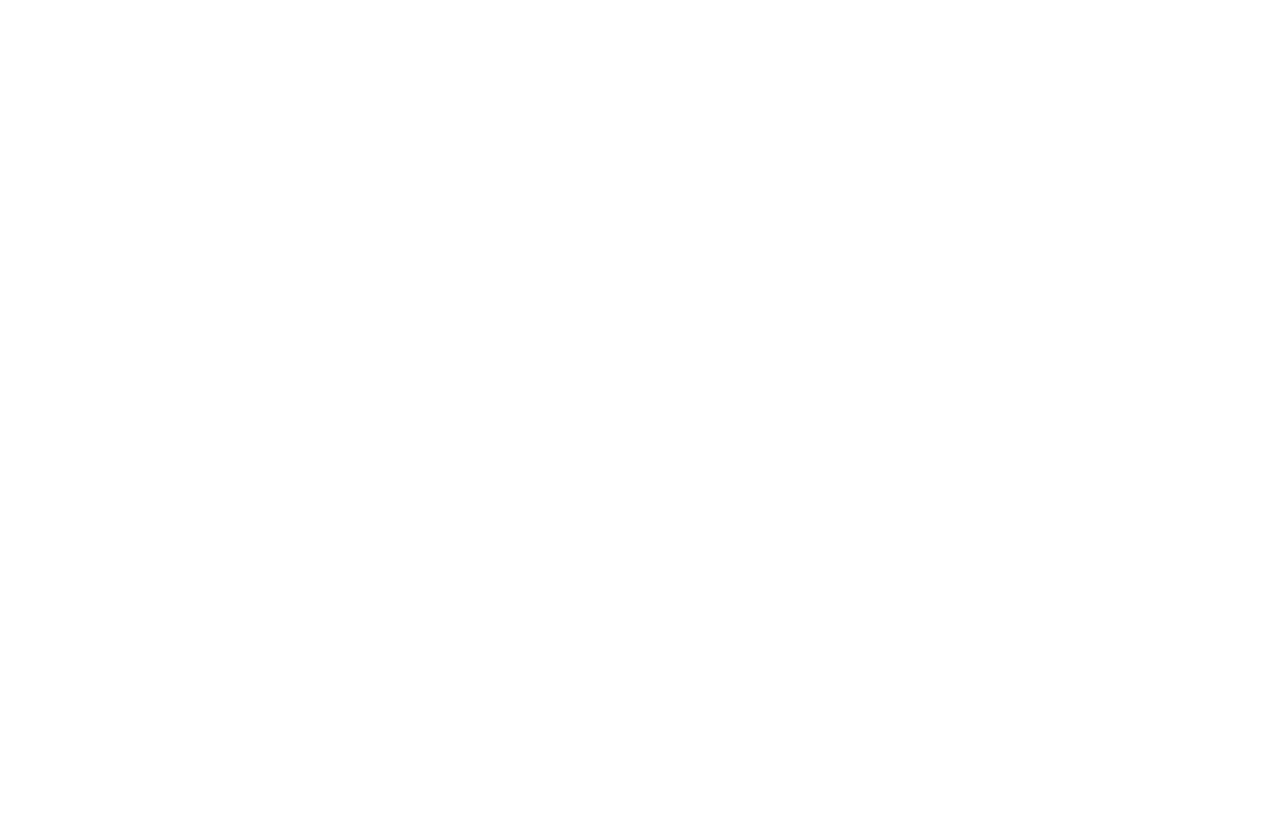
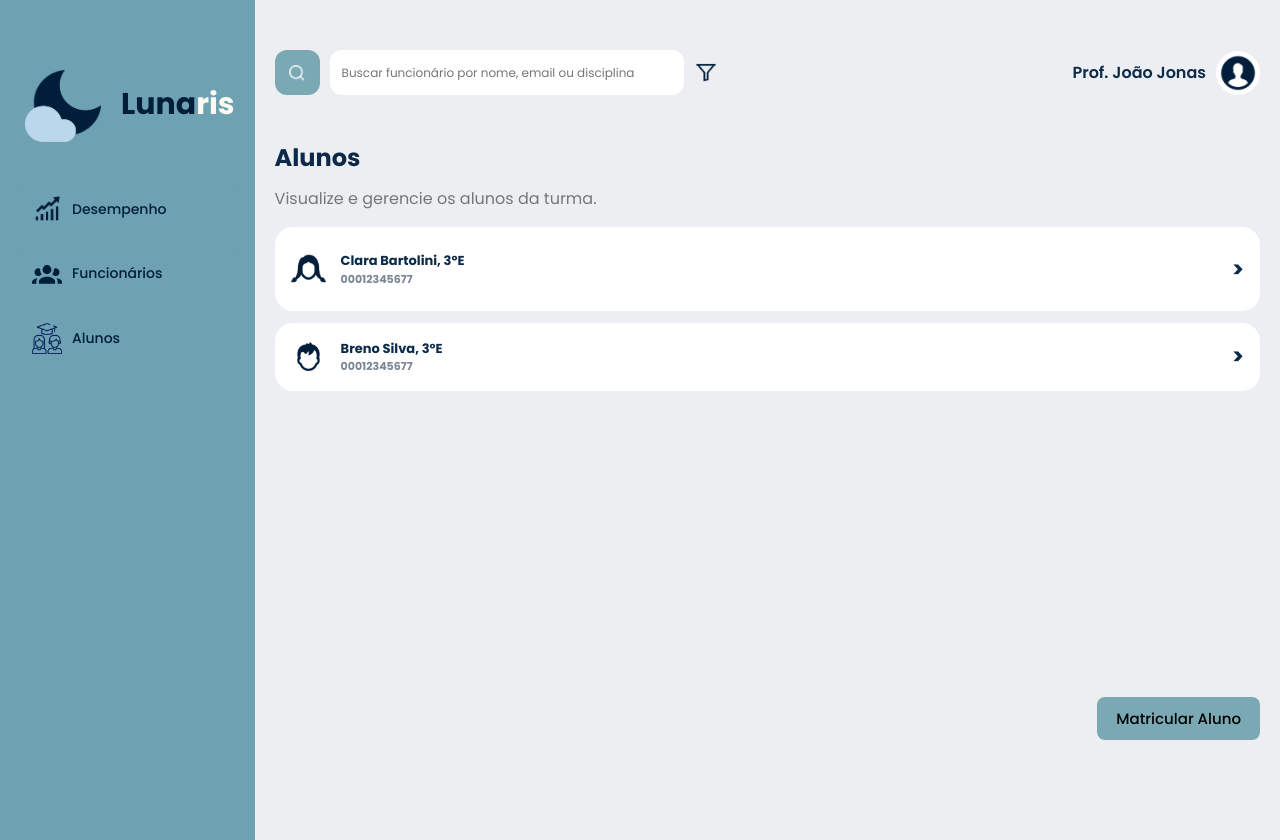
Before and after one commit to Lunaris-School/lunaris-frontend, a React (Vite) app in the folder lunaris-front/: page /turma/1 in a window 1280 px wide. Before the commit this address had no page. Before the commit the page ends 800 px from the top, so only its background shows below. Built offline with nearby package versions, Linux system fonts and the light colour scheme.

Commit message:
Add AlunosAdmDetail page and update AlunosAdm with search functionality and styling changes

```diff
--- a/lunaris-front/src/App.jsx
+++ b/lunaris-front/src/App.jsx
@@ -17,6 +17,8 @@
 import FuncionariosAdm from "./features/funcionarios-adm/FuncionariosAdm";
 import FuncionarioAdmDetail from "./features/funcionarios-adm/FuncionarioAdmDetail"
 import AlunosAdm from "./features/alunos-adm/AlunosAdm";
+import AlunosAdmDetail from "./features/alunos-adm/AlunosAdmDetail";
+
 
 function ProfessorLayout({ children }) {
   return (
@@ -39,6 +41,7 @@
         <Route path="/alunos-adm" element={ <div style={{ display: "flex" }}> <SidebarAdm /> <AlunosAdm /> </div> } />
         <Route path="/funcionarios-adm" element={ <div style={{ display: "flex" }}> <SidebarAdm /> <FuncionariosAdm /> </div> } />
         <Route path="/funcionarios/:id"  element={ <div style={{ display: "flex" }}> <SidebarAdm /> <FuncionarioAdmDetail /> </div> } />
+        <Route path="/turma/:id"  element={ <div style={{ display: "flex" }}> <SidebarAdm /> <AlunosAdmDetail /> </div> } />
 
         {/*com sidebar do professor*/}
         <Route
--- a/lunaris-front/src/features/alunos-adm/AlunosAdm.css
+++ b/lunaris-front/src/features/alunos-adm/AlunosAdm.css
@@ -1,4 +1,4 @@
-.alunos-adm-container{
+.turmas-adm-container{
     width: 100%;
     height: 100vh;
     background: #eceef2;
@@ -14,7 +14,7 @@
 
 .turmas-container {
     width: 100%;
-    height: 350px;
+    height: 330px;
     position: relative;
     overflow: visible;
     justify-content: center;
--- a/lunaris-front/src/features/alunos-adm/AlunosAdm.jsx
+++ b/lunaris-front/src/features/alunos-adm/AlunosAdm.jsx
@@ -1,6 +1,8 @@
 import React, {useState} from "react";
 import { useNavigate } from "react-router-dom";
 import "./AlunosAdm.css";
+import Search from "../../components/Search";
+
 
 import iconePerfil from "../../assets/icone-perfil.png";
 
@@ -9,16 +11,26 @@
   const navigate = useNavigate();
   const [abrirModal, setAbrirModal] = useState(false);
   const [abrirModalRemocao, setAbrirModalRemocao] = useState(false)
+  const [busca, setBusca] = useState("");
+
 
   const [turmas, setTurmas] = useState(
     Array.from({ length: 6 }, (_, i) => ({
-      nome: `Turma ${String.fromCharCode(65 + i)}`
+      nome: `2º Ano ${String.fromCharCode(65 + i)}`
     }))
   );
 
+  const lista = turmas.filter((a) => {
+    if (busca.trim() === "") return true;
+    return (
+      a.nome.toLowerCase().includes(busca.toLowerCase())
+    );
+  });
+
+
   const confirmarAdicao = () => {
     const novaTurma = {
-      nome: `Turma ${String.fromCharCode(65 + turmas.length)}`
+      nome: `2º Ano ${String.fromCharCode(65 + turmas.length)}`
     };
 
     setTurmas(prev => [...prev, novaTurma]);
@@ -35,27 +47,33 @@
 
 
   return (
-    <div className="alunos-adm-container">
-      <div className="topo" style={{marginBottom: "25px"}}>
-            <div className="perfil"  style={{marginLeft: "85%"}}>
-                <span>Prof. João Jonas</span>
-                <div className="bolinha">
-                    <img src={iconePerfil} alt="" />
-                </div>
-            </div>
+    <div className="turmas-adm-container">
+      <div className="topo">
+        <Search
+          value={busca}
+          onChange={(e) => setBusca(e.target.value)}
+          placeholder="Buscar turma por nome ou ano letivo"
+        />
+        <div className="perfil">
+          {/* depois substituir pelo nome do professor atual (mock) */}
+          <span>Prof. João Jonas</span>
+          <div className="bolinha">
+            <img src={iconePerfil} alt="" />
+          </div>
         </div>
+      </div>
 
       <h1 className="media-title">Turmas</h1>
       <p className="description">Visualize as turmas e tenha mais detalhes sobre elas.</p>
 
       <div className="turmas-container">
         <div className="scroll-container">
-          {turmas.map((turma, index) => (
+          {lista.map((turma, index) => (
             <div className="turmas-card" key={index}>
 
             <div className="turma-header">
               <h2>{turma.nome}</h2>
-              <span className="turma-serie">2º Ano</span>
+              <span className="turma-serie">2025</span>
             </div>
 
             <div className="turma-stats">
@@ -70,7 +88,7 @@
                 className="btn-detalhes"
                 onClick={() => navigate(`/turma/${index}`)}
               >
-                Ver Detalhes
+                Ver Alunos
               </button>
 
               <button className="btn-remover" onClick={() => setAbrirModalRemocao(true)}>
--- /dev/null
+++ b/lunaris-front/src/features/alunos-adm/AlunosAdmDetail.css
@@ -0,0 +1,52 @@
+.alunos-adm-container{
+    width: 100%;
+    height: 100vh;
+    background: #eceef2;
+    padding: 20px;
+    color: #0b2a4a;
+    overflow-x: hidden;
+}
+
+.card-aluno {
+    display: flex;
+    justify-content: space-between;
+    align-items: center;
+    padding: 16px;
+    font-weight: 700;
+    font-size: 16px;
+    color: #0b2a4a;
+    background: white;
+    border-radius: 18px;
+    margin-bottom: 12px;
+    overflow-y: auto;
+}
+
+.card-aluno:hover{
+    transform: translateY(-3px);
+    box-shadow:
+        0 12px 24px rgba(0, 30, 58, 0.12);
+    transition: all .25s ease;
+}
+
+.aluno-adm-detail {
+    display: flex;
+    align-items: center;
+    gap: 15px;
+    background: white;
+    border-radius: 18px;
+    text-decoration: none;
+}
+
+.scroll-alunos {
+    height: 55%;
+    overflow: hidden;
+}
+
+.alunos-lista {
+    height: 100%;
+    overflow-y: auto;
+}
+
+.alunos-lista::-webkit-scrollbar {
+    display: none;
+}
--- /dev/null
+++ b/lunaris-front/src/features/alunos-adm/AlunosAdmDetail.jsx
@@ -0,0 +1,139 @@
+import React, { useState } from "react";
+import { Link } from "react-router-dom";
+import "./AlunosAdmDetail.css";
+
+import Search from "../../components/Search";
+import TextInput from "../../components/TextInput";
+
+import iconePerfil from "../../assets/icone-perfil.png";
+import iconeMasculino from "../../assets/icone-masculino.png";
+import iconeFeminino from "../../assets/icone-feminino.png";
+
+export default function Alunos() {
+  const [busca, setBusca] = useState("");
+  const [cpf, setCpf] = useState("");
+  const [name, setName] = useState("");
+  const [abrirModal, setAbrirModal] = useState(false);
+
+  //mocjk
+  const alunos = [
+    { id: 1, nome: "Clara Bartolini", turma: "3ºE", matricula: "123456432456", genero: "F" , cpf: "00012345677"},
+    { id: 2, nome: "Breno Silva", turma: "3ºE", matricula: "123456432456", genero: "M", cpf: "00012345677"},
+  ];
+
+  const lista = alunos.filter((a) => {
+    if (busca.trim() === "") return true;
+    return (
+      a.matricula.includes(busca) ||
+      a.nome.toLowerCase().includes(busca.toLowerCase())
+    );
+  });
+
+  const confirmar = () => {
+    console.log("Aluno matriculado!");
+
+    setAbrirModal(false);
+
+    navigate("/alunos-adm");
+  };
+
+  return (
+    <div className="alunos-adm-container">
+      <div className="topo">
+        <Search
+          value={busca}
+          onChange={(e) => setBusca(e.target.value)}
+          placeholder="Buscar funcionário por nome, email ou disciplina"
+        />
+        <div className="perfil">
+          {/* depois substituir pelo nome do professor atual (mock) */}
+          <span>Prof. João Jonas</span>
+          <div className="bolinha">
+            <img src={iconePerfil} alt="" />
+          </div>
+        </div>
+      </div>
+
+      <h1 className="media-title">Alunos</h1>
+      <p className="description">Visualize e gerencie os alunos da turma.</p>
+
+      <div className="scroll-alunos">
+       <div className="alunos-lista">
+           {lista.map((i) => (
+                <div key={i.id} className="card-aluno">
+                    <div className="aluno-adm-detail">
+                        <img
+                            className="avatar"
+                            src={i.genero === "M" ? iconeMasculino : iconeFeminino}
+                            alt=""
+                        />
+                        <div>
+                            <div className="nome">
+                            {i.nome}, {i.turma}
+                        </div>
+                        <div className="matricula">{i.cpf}</div>
+                    </div>
+                </div>
+                <div className="funcionario-arrow">{">"}</div>
+                </div>
+                ))}
+       </div>
+      </div>
+
+      <div className="div-button-cadastro">
+          <button className="button-cadastro" onClick={() => setAbrirModal(true)}>Matricular Aluno</button>
+      </div>
+
+      {abrirModal && (
+         <div className="modal-overlay">
+         <div className="modal-container">
+            <h2>Matricular Aluno</h2>
+
+            <TextInput
+                label="Digite o CPF do aluno"
+                type="text"
+                inputMode="numeric"
+                name="cpf"
+                value={cpf}
+                onChange={(e) => setCpf(e.target.value)}
+                placeholder="000.000.000-00"
+                maxLength={11}
+                digitsOnly
+                />
+
+                <br />
+
+            <TextInput
+                label="Digite o nome completo do aluno"
+                type="text"
+                name="name"
+                value={name}
+                onChange={(e) => setName(e.target.value)}
+                placeholder="Nome Completo"
+                />
+
+           <br /><br />
+
+           <div className="modal-buttons">
+             <button
+               className="btn-voltar"
+               onClick={() => setAbrirModal(false)}
+             >
+               Cancelar
+             </button>
+
+             <button
+               className="btn-salvar"
+               onClick={confirmar}
+             >
+               Confirmar
+             </button>
+           </div>
+         </div>
+       </div>
+      )}
+
+
+    </div>
+  );
+}
--- a/lunaris-front/src/features/desempenho-adm/DesempenhoAdm.css
+++ b/lunaris-front/src/features/desempenho-adm/DesempenhoAdm.css
@@ -156,6 +156,7 @@
 
 .aluno {
     width: 45%;
+    height: 10px;
     display: flex;
     gap: 12px;
     align-items: center;
--- a/lunaris-front/src/features/funcionarios-adm/FuncionarioAdmDetail.css
+++ b/lunaris-front/src/features/funcionarios-adm/FuncionarioAdmDetail.css
@@ -92,7 +92,7 @@
 
 .modal {
   background: white;
-  padding: 30px;
+  padding: 35px;
   border-radius: 12px;
   width: 400px;
   max-width: 90%;
--- a/lunaris-front/src/features/funcionarios-adm/FuncionariosAdm.css
+++ b/lunaris-front/src/features/funcionarios-adm/FuncionariosAdm.css
@@ -3,6 +3,7 @@
     height: 100vh;
     background: #eceef2;
     padding: 20px;
+    color: #0b2a4a;
 }
 
 .funcionario {
@@ -23,7 +24,7 @@
 }
 
 .scroll-funcionarios {
-    height: 65%;
+    height: 55%;
     overflow: hidden;
 }
 
--- a/lunaris-front/src/features/funcionarios-adm/FuncionariosAdm.jsx
+++ b/lunaris-front/src/features/funcionarios-adm/FuncionariosAdm.jsx
@@ -81,6 +81,9 @@
         </div>
       </div>
 
+      <h1 className="media-title" style={{marginBottom: "0px"}}>Funcionários</h1>
+      <p className="description">Visualize, gerencie e cadastre os funcionários.</p>
+
       <div className="scroll-funcionarios">
       <div className="funcionarios-lista">
 
@@ -110,7 +113,7 @@
 
         {lista.length > 0 && (
           <>
-            <p className="cargo">Funcionários</p>
+            <p className="cargo">Professores</p>
             {lista.map((p) => (
               <Link key={p.id} to={`/funcionarios/${p.id}`} className="funcionario">
                 <div className="funcionario-left">
--- a/lunaris-front/src/features/login/Login.jsx
+++ b/lunaris-front/src/features/login/Login.jsx
@@ -49,8 +49,6 @@
         </div>
 
         <LargeButton label="Primeiro Acesso" onClick={() => navigate('/cadastro-aluno')} />
-
-
       </div>
     </div>
   );
```
Also changed, not shown: lunaris-front/src/features/funcionarios-adm/ModalCadastroFuncionario.css (indentation only). Lines whose indentation alone changed are shown as unchanged.
